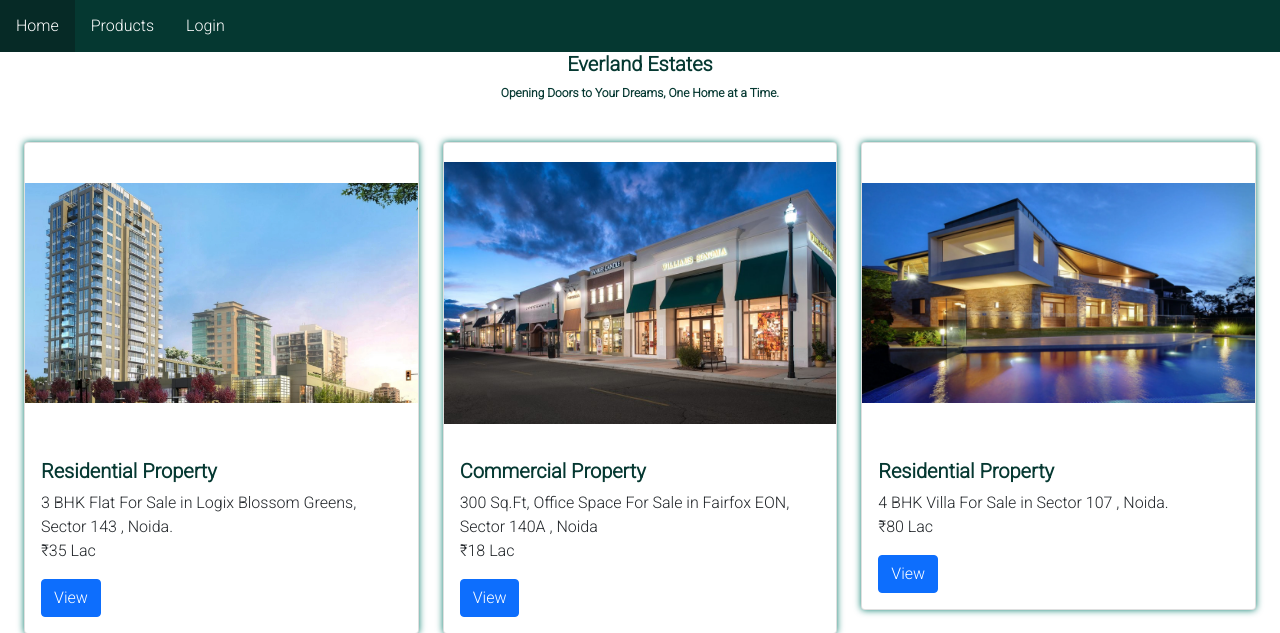
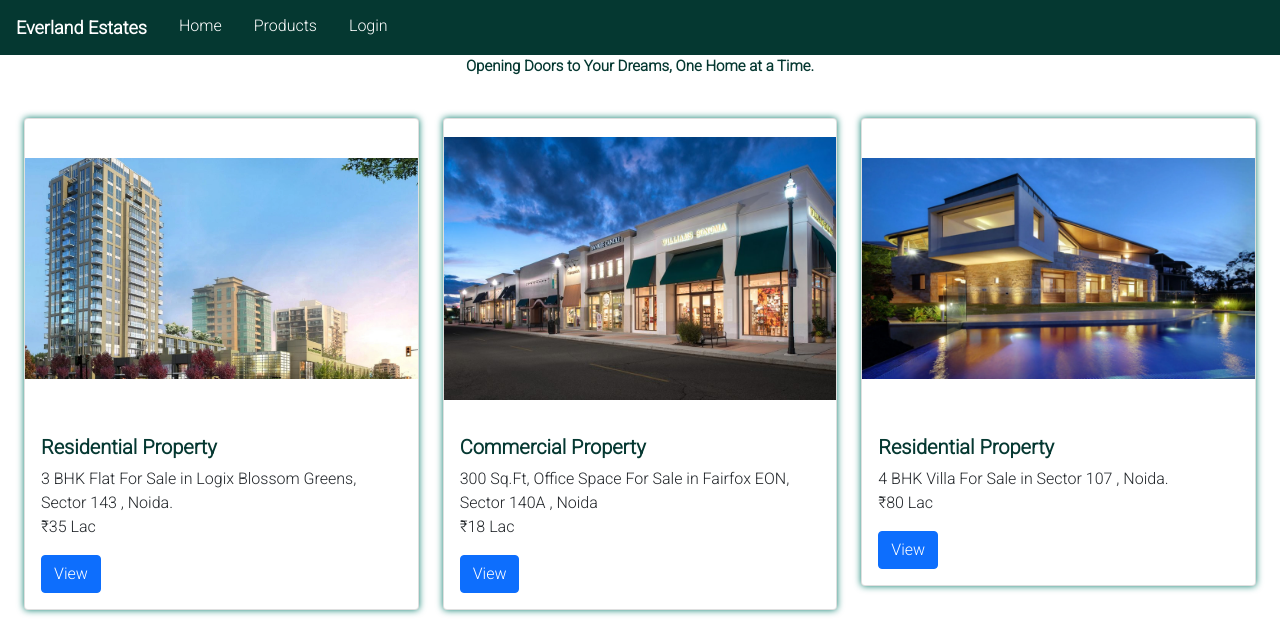
Before and after one commit to raimonika20/PHP-app, a PHP site: page / in a window 1280 px wide. Shown: the top 633 px of the page. Run offline with PHP 8.4, Linux system fonts and the light colour scheme.

Commit message:
final adjustments

```diff
--- a/app/header.php
+++ b/app/header.php
@@ -13,10 +13,15 @@
 
   <body>
     <div class="nav header">
+      <li class="nav-brand">Everland Estates</li>
+
       <a href="index.php">Home</a>
       <a href="property_page.php?type=Residential">Products</a>
       <a href="login_form.php">Login</a>
+
+
     </div>
+
   </body>
 
 </html>
--- a/app/index.php
+++ b/app/index.php
@@ -20,8 +20,7 @@ require_once 'header.php';
   <body>
 
     <div class="quote">
-      <h5 class="text-center">Everland Estates</h5>
-      <p class="text-center" style="font-size: 12px;">
+      <p class="text-center">
         Opening Doors to Your Dreams, One Home at a Time.
       </p>
     </div>
--- a/app/style.css
+++ b/app/style.css
@@ -131,16 +131,83 @@
   background-color: #053831;
 }
 
+.nav.header li{
+  padding: 14px 16px;
+  font-weight: bold;
+  font-size: 18px;
+  float: left;
+  text-decoration: none;
+  color: #fff;
+  transition: 0.7s ease;
+}
+
 .nav a {
   padding: 14px 16px;
   float: left;
   text-decoration: none;
   color: #fff;
+  transition: 0.7s ease;
 }
 
 .nav a:hover {
   background-color: #072522b0;
   color: #fff;
+}
+
+
+.hamburger{
+  display: none;
+  cursor: pointer;
+}
+
+.bar{
+  display: block;
+  width: 25px;
+  height: 3px;
+  margin: 5px auto;
+  -webkit-transition: all 0.3s ease-in-out;
+  transition: all 0.3s ease-in-out;
+  background-color: #fff;
+}
+
+@media(max-width:768px){
+  .hamburger{
+    display: block;
+  }
+
+  .hamburger .active .bar:nth-child(2){
+    opacity: 0;
+  }
+
+  .hamburger .active .bar:nth-child(1){
+    transform: translateY(8px) rotate(45deg);
+  }
+
+  .hamburger .active .bar:nth-child(3){
+    transform: translateY(-8px) rotate(-45deg);
+  }
+  .nav.header{
+    position: fixed;
+    left: -100%;
+    top:70px;
+    gap: 0;
+    flex-direction: column;
+    background-color: #053831;
+    width: 100%;
+    text-align: center;
+    transition: 0.3s;
+  }
+
+  .nav a{
+    margin: 16px 0;
+
+  }
+
+  .nav.header.active{
+    left: 0;
+  }
+
+
 }
 /*
 .search-container {
@@ -196,6 +263,7 @@
   text-decoration: double;
   text-align: center;
   color: #053831;
+  font-size: 15px;
   font-weight: bold;
 
 }
```
